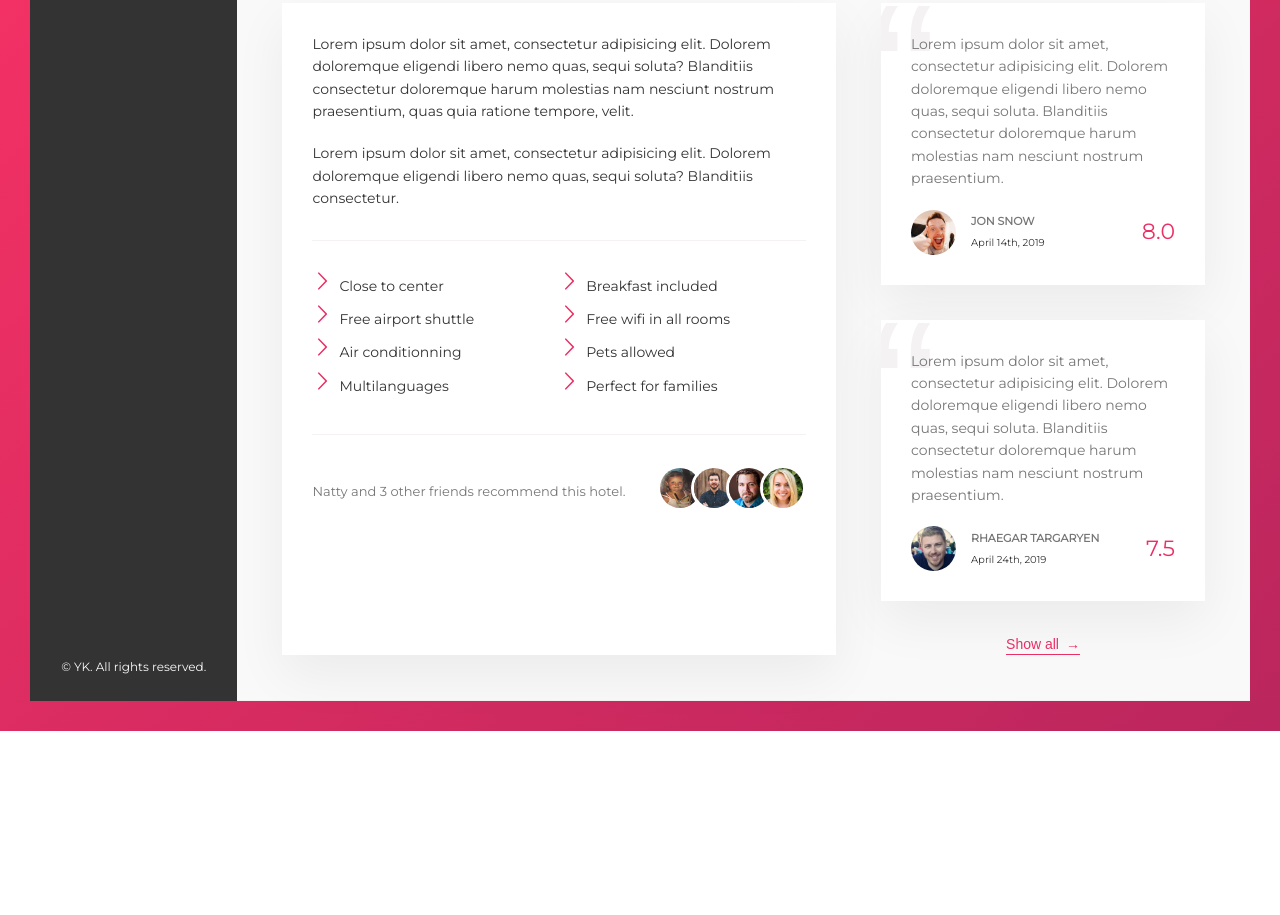
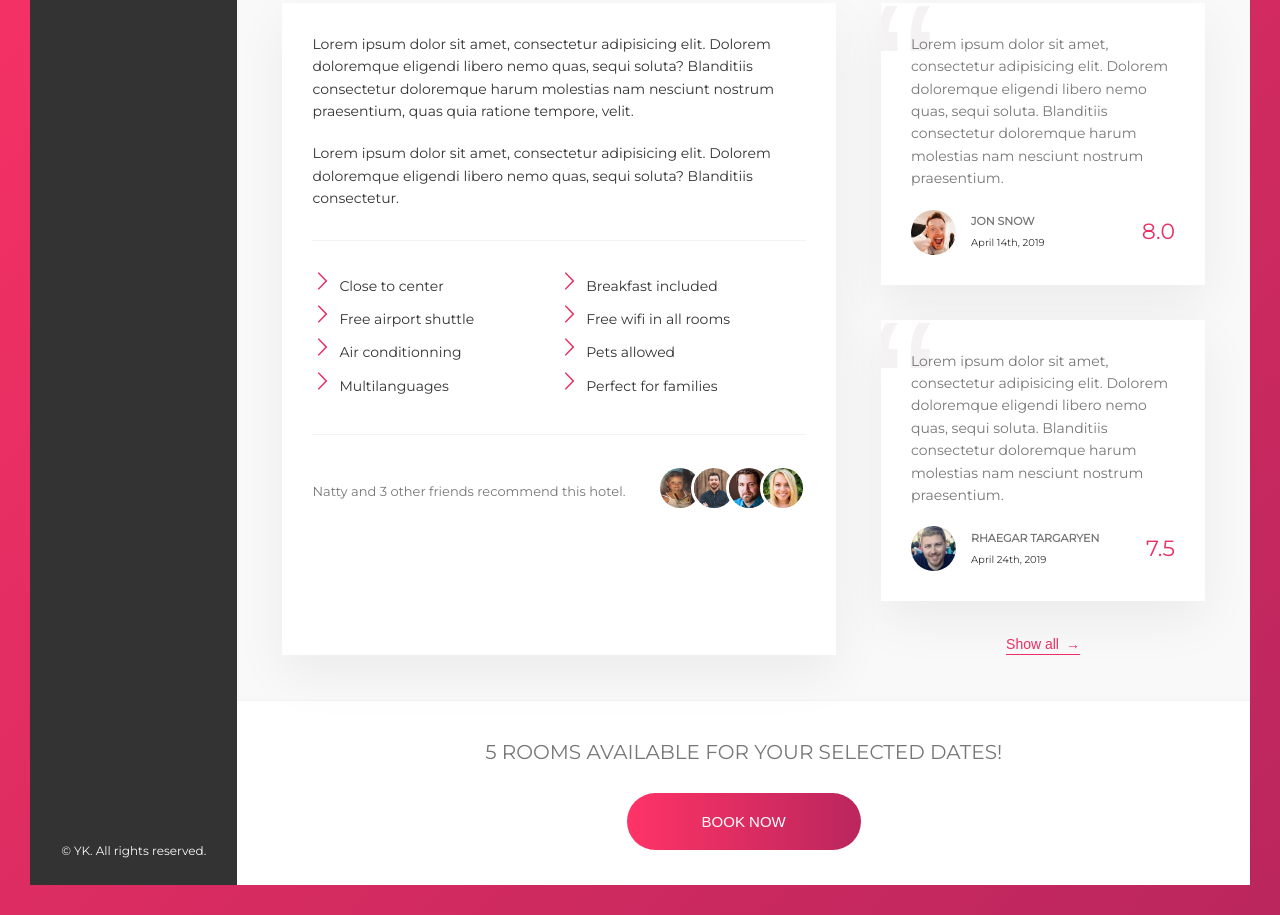
Before and after one commit to YassirKJS/paris-travel, a website: page index.html in a window 1280 px wide. Shown: the part 418-1333 px from the top of the page. Before the commit the page ends 1149 px from the top, so only its background shows below. Drawn offline with Linux system fonts and the light colour scheme.

Commit message:
Building the cta section

```diff
--- a/index.html
+++ b/index.html
@@ -197,6 +197,16 @@
                         <button class="btn-inline">Show all <span>&rarr;</span></button>
                     </div>
                 </div>
+
+                <div class="cta">
+                    <h2 class="cta__book-now">
+                        5 rooms available for your selected dates!
+                    </h2>
+                    <button class="btn">
+                        <span class="btn__visible">Book now</span>
+                        <span class="btn__invisible">Only 5 rooms left</span>
+                    </button>
+                </div>
             </main>
         </div>
     </div>
--- a/sass/components/_button-inline.scss
+++ b/sass/components/_button-inline.scss
@@ -24,6 +24,6 @@
 
   &:focus {
     outline: none;
-    animation: pulsate 1s infinite;
+    //animation: pulsate 1s infinite;
   }
 }
--- /dev/null
+++ b/sass/components/_cta.scss
@@ -0,0 +1,58 @@
+.cta {
+  padding: 3.5rem 0;
+  text-align: center;
+
+  &__book-now {
+    font-size: 2rem;
+    font-weight: 300;
+    text-transform: uppercase;
+    margin-bottom: 2.5rem;
+  }
+
+  .btn {
+    font-size: 1.5rem;
+    font-weight: 300;
+    text-transform: uppercase;
+    border-radius: 100px;
+    border: none;
+    background-image: linear-gradient(to right, var(--color-primary-light), var(--color-primary-dark));
+    color: #fff;
+    position: relative;
+    overflow: hidden;//hide elements outside the button
+    cursor: pointer;
+
+    & > * {
+      display: inline-block;
+      width: 100%;
+      height: 100%;
+      transition: all .2s;
+    }
+
+    &__visible {
+      padding: 2rem 7.5rem;
+    }
+
+    &__invisible {
+      position: absolute;
+      padding: 2rem 0;
+      left: 0;
+      top: -100%;
+    }
+
+    &:hover {
+      background-image: linear-gradient(to left, var(--color-primary-light), var(--color-primary-dark));
+    }
+
+    &:hover .btn__visible {
+      transform: translateY(100%);
+    }
+
+    &:hover .btn__invisible {
+      top: 0;
+    }
+
+    &:focus {
+      outline: none;
+    }
+  }
+}
--- a/sass/main.scss
+++ b/sass/main.scss
@@ -16,6 +16,7 @@
 @import "components/overview";
 @import "components/button-inline";
 @import "components/review";
+@import "components/cta";
 
 //LAYOUT
 @import "layout/content";
```
Also changed, not shown: css/style.css, sass/base/_base.scss (line endings or trailing spaces).
